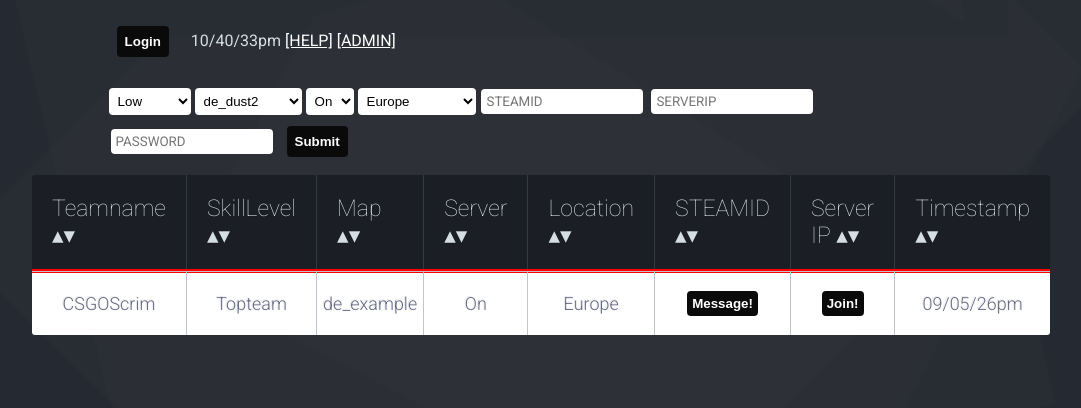
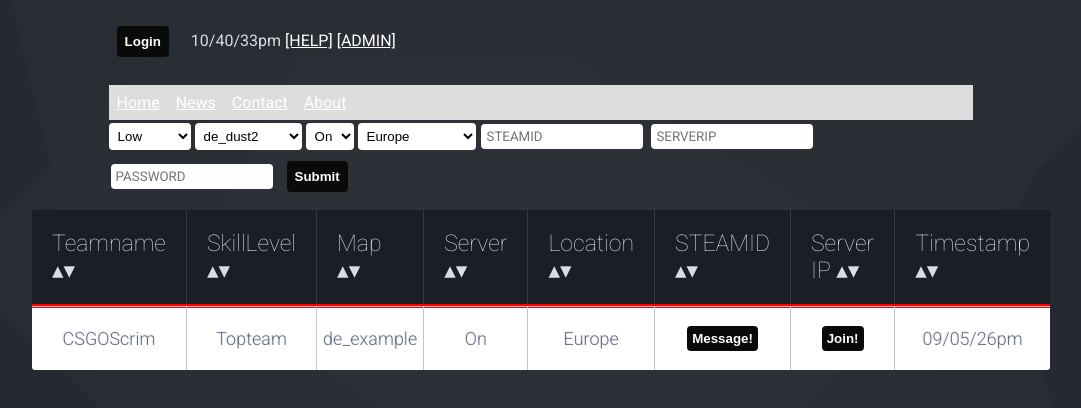
Before and after one commit to CaptainDucky/scrim, a plain HTML site: page www.csgoscrim.net/index.html in a window 1280 px wide. Shown: the whole page, without its empty margins (99-1180 px from the left). Drawn offline with Linux system fonts and the light colour scheme.

Commit message:
added nav bar
lmao xd rofl lol

```diff
--- a/www.csgoscrim.net/index.html
+++ b/www.csgoscrim.net/index.html
@@ -15,6 +15,8 @@
 <body>
 
 
+
+
 <div class="button_overlay">
 <form value='input' action='http://www.csgoscrim.net/login.php' method='post'><input type='submit' value='Login'></form>
 10/40/33pm<font></font>
@@ -22,6 +24,12 @@
 <font></font>
 <a href="https://steamcommunity.com/id/saviiyo">[ADMIN]</a>
 <form value="input" action="http://www.csgoscrim.net/connect.php" method="post">
+	<ul>
+  <li><a href="#home">Home</a></li>
+  <li><a href="#news">News</a></li>
+  <li><a href="#contact">Contact</a></li>
+  <li><a href="#about">About</a></li>
+</ul>
 <select name="skillLevel" size="1">
 	<option>Low</option>
 			<option>Mid</option>
--- a/www.csgoscrim.net/style.css
+++ b/www.csgoscrim.net/style.css
@@ -1,4 +1,5 @@
 @import url(http://fonts.googleapis.com/css?family=Roboto:400,500,700,300,100);
+
 
 body {
 
@@ -44,6 +45,22 @@ input[type=submit]{
 	border: 3px solid #0B0A0A;
 	font-weight: bold;
 	border-radius: 4px;
+}
+ul {
+    list-style-type: none;
+    margin: 0;
+    padding: 0;
+    overflow: hidden;
+    background-color: #dddddd;
+}
+
+li {
+    float: left;
+}
+
+li a {
+    display: block;
+    padding: 8px;
 }
 
 
```
